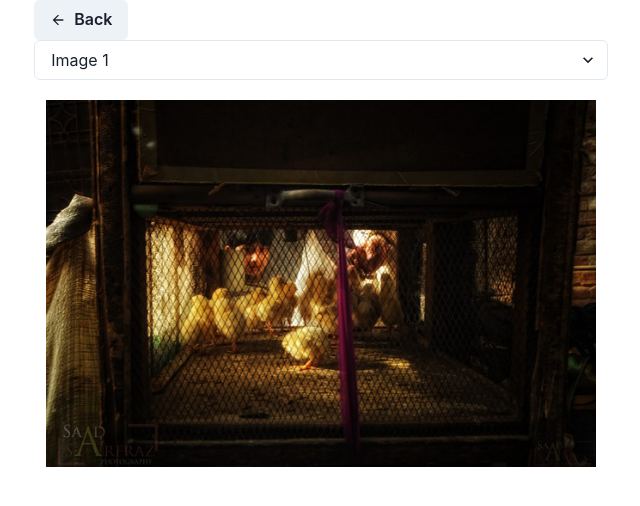
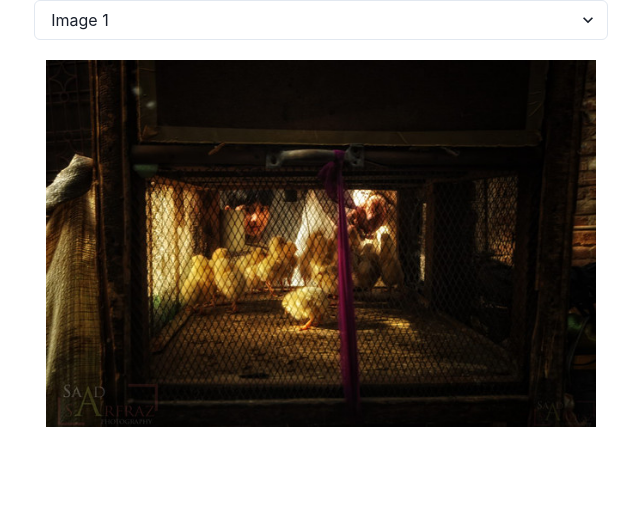
Before and after one commit to x-image-privacy/explaining-image-privacy-app, a React (Create React App) app: page /simple-local in a window 1280 px wide. Shown: the top 506 px of the page, without its empty margins (319-959 px from the left). Built offline with nearby package versions, Linux system fonts and the light colour scheme.

Commit message:
feat: remove the back button

```diff
--- a/src/pages/DynamicLocalPage.tsx
+++ b/src/pages/DynamicLocalPage.tsx
@@ -6,7 +6,6 @@ import { Box, Container, Text } from '@chakra-ui/react';
 import DisplayImage from '../components/DisplayImage';
 import DynamicLocal from '../components/DynamicLocal';
 import ImageSelect from '../components/ImageSelect';
-import BackButton from '../components/common/BackButton';
 import imageLabels from '../data/image_label.json';
 import { CategoryData } from '../types';
 import { fetchImageData, splitKeywordsInCategories } from '../utils/imageData';
@@ -30,7 +29,6 @@ const DynamicLocalPage: FC = () => {
   return (
     <Container>
       <Box>
-        <BackButton />
         <Text>{t('Select an image')}</Text>
         <ImageSelect
           imageId={imageId}
--- a/src/pages/SimpleLocalPage.tsx
+++ b/src/pages/SimpleLocalPage.tsx
@@ -5,7 +5,6 @@ import { Box, Container } from '@chakra-ui/react';
 import DisplayImage from '../components/DisplayImage';
 import ImageSelect from '../components/ImageSelect';
 import SimpleLocal from '../components/SimpleLocal';
-import BackButton from '../components/common/BackButton';
 import imageLabels from '../data/image_label.json';
 import { CategoryData } from '../types';
 import { fetchImageData, splitKeywordsInCategories } from '../utils/imageData';
@@ -26,9 +25,8 @@ const SimpleLocalPage: FC = () => {
   );
 
   return (
-    <Container>
+    <Container w="100pw">
       <Box>
-        <BackButton />
         <ImageSelect
           imageId={imageId}
           setImageId={setImageId}
--- a/src/pages/WordCloudLocalPage.tsx
+++ b/src/pages/WordCloudLocalPage.tsx
@@ -5,7 +5,6 @@ import { Box, Container } from '@chakra-ui/react';
 import DisplayImage from '../components/DisplayImage';
 import DynamicLocal from '../components/DynamicLocal';
 import ImageSelect from '../components/ImageSelect';
-import BackButton from '../components/common/BackButton';
 import imageLabels from '../data/image_label.json';
 import { CategoryData } from '../types';
 import { fetchImageData, splitKeywordsInCategories } from '../utils/imageData';
@@ -27,7 +26,6 @@ const WordCloudLocalPage: FC = () => {
   return (
     <Container>
       <Box>
-        <BackButton />
         <ImageSelect
           imageId={imageId}
           setImageId={setImageId}
```
